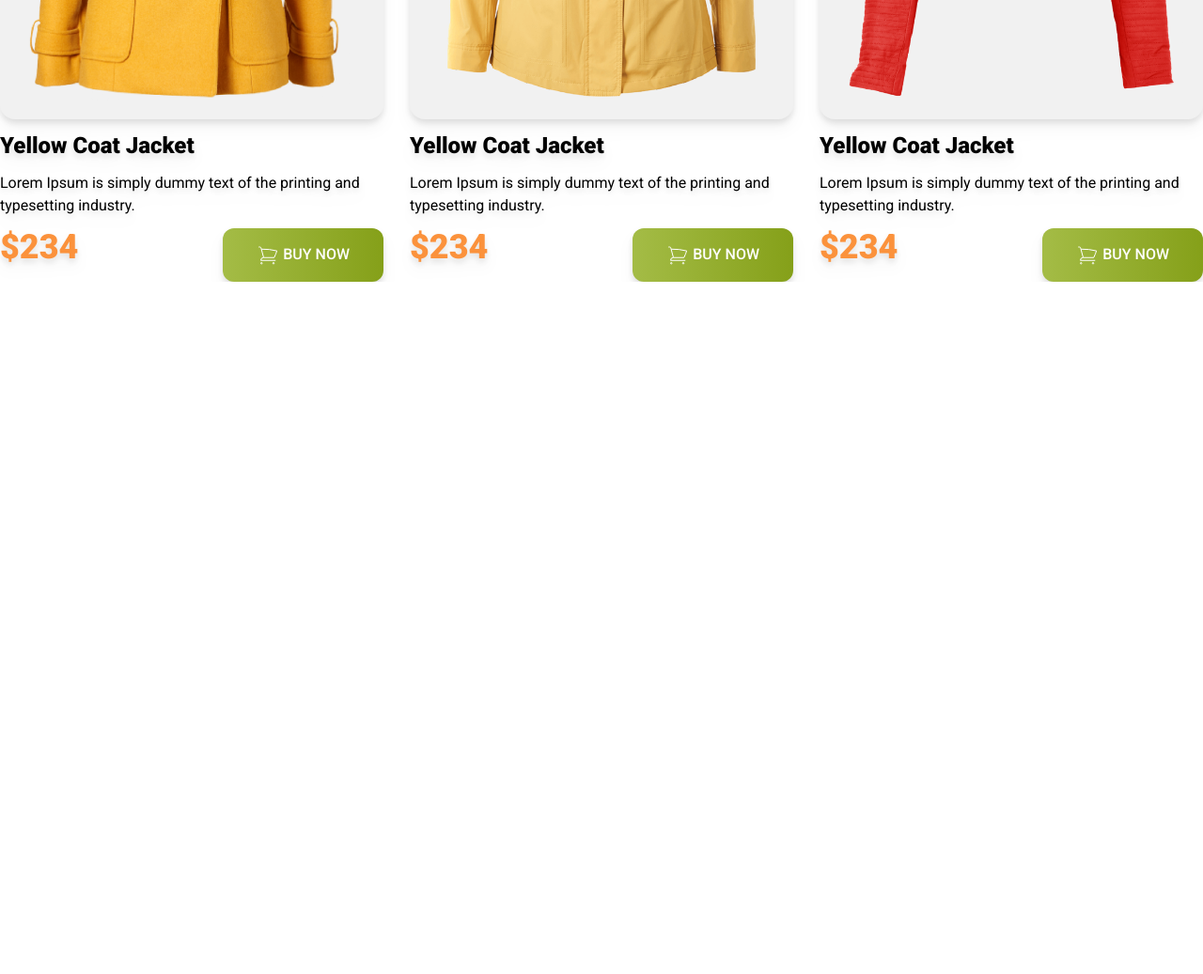
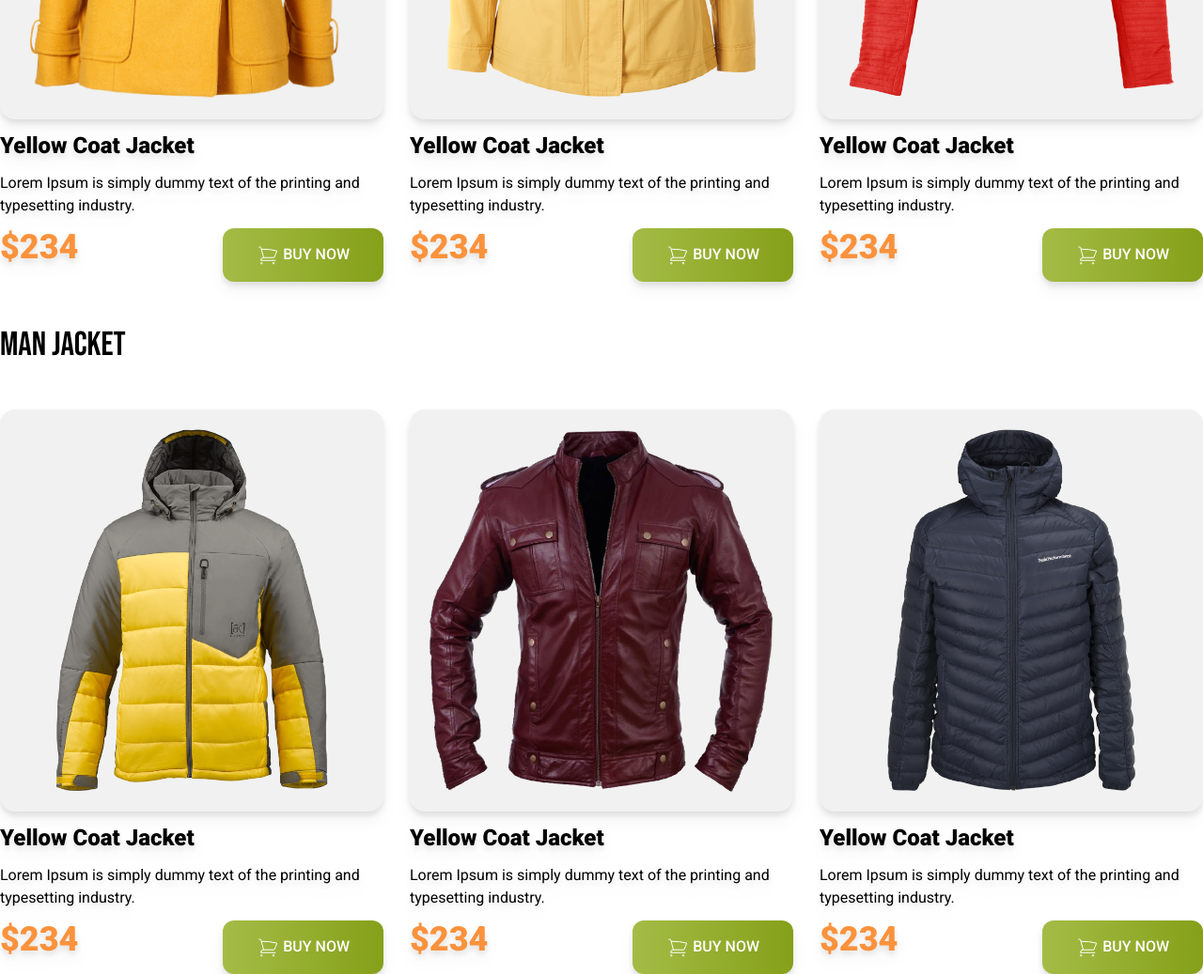
Before and after one commit to fuadhasan05/fashion-website, a plain HTML site: page index.html in a window 1280 px wide. Shown: the part 1178-2215 px from the top of the page at 94% size. Before the commit the page ends 1478 px from the top, so only its background shows below. Drawn offline with nearby package versions, Linux system fonts and the light colour scheme.

Commit message:
added man jacket section

```diff
--- a/index.html
+++ b/index.html
@@ -133,7 +133,81 @@
             </div>
         </div>
 
+ <!-- men jacket -->
+ <section class="py-12">
+    <h3 class="font-bebas text-4xl">Man Jacket </h3>
+</section>
+<!-- jacket container -->
+<div class="font-roboto grid grid-cols-1 md:grid-cols-2 lg:grid-cols-3 gap-7">
+    <!-- jacket-1 -->
+    <div class=" space-y-3 drop-shadow-lg">
+        <div class="bg-[#F1F1F1;] p-5 rounded-2xl">
+            <img src="images/jacket-4.png" alt="">
+        </div>
+        <h4 class=" text-2xl font-black"> Yellow Coat Jacket </h4>
+        <p class="text-base">
+            Lorem Ipsum is simply dummy text of the
+            printing and typesetting industry.
+        </p>
+        <div class="flex justify-between">
+            <h3 class="text-4xl font-black text-orange-400" >$234</h3>
+        <button class="px-9 py-4 rounded-xl text-white uppercase font-medium
+        bg-gradient-to-r from-[#A4BC46] to-[#85A019] ">
+            <svg xmlns="http://www.w3.org/2000/svg" fill="none" viewBox="0 0 24 24" strokeWidth={1.5}
+                stroke="currentColor" class="w-6 h-6 inline">
+                <path strokeLinecap="round" strokeLinejoin="round"
+                    d="M2.25 3h1.386c.51 0 .955.343 1.087.835l.383 1.437M7.5 14.25a3 3 0 00-3 3h15.75m-12.75-3h11.218c1.121-2.3 2.1-4.684 2.924-7.138a60.114 60.114 0 00-16.536-1.84M7.5 14.25L5.106 5.272M6 20.25a.75.75 0 11-1.5 0 .75.75 0 011.5 0zm12.75 0a.75.75 0 11-1.5 0 .75.75 0 011.5 0z" />
+            </svg>
+            Buy Now</button>
+        </div>
+    </div>
 
+    <!-- jacket-2 -->
+    <div class=" space-y-3 drop-shadow-lg">
+        <div class="bg-[#F1F1F1;] p-5 rounded-2xl">
+            <img src="images/jacket-5.png" alt="">
+        </div>
+        <h4 class=" text-2xl font-black"> Yellow Coat Jacket </h4>
+        <p class="text-base">
+            Lorem Ipsum is simply dummy text of the
+            printing and typesetting industry.
+        </p>
+        <div class="flex justify-between">
+            <h3 class="text-4xl font-black text-orange-400" >$234</h3>
+        <button class="px-9 py-4 rounded-xl text-white uppercase font-medium
+        bg-gradient-to-r from-[#A4BC46] to-[#85A019] ">
+            <svg xmlns="http://www.w3.org/2000/svg" fill="none" viewBox="0 0 24 24" strokeWidth={1.5}
+                stroke="currentColor" class="w-6 h-6 inline">
+                <path strokeLinecap="round" strokeLinejoin="round"
+                    d="M2.25 3h1.386c.51 0 .955.343 1.087.835l.383 1.437M7.5 14.25a3 3 0 00-3 3h15.75m-12.75-3h11.218c1.121-2.3 2.1-4.684 2.924-7.138a60.114 60.114 0 00-16.536-1.84M7.5 14.25L5.106 5.272M6 20.25a.75.75 0 11-1.5 0 .75.75 0 011.5 0zm12.75 0a.75.75 0 11-1.5 0 .75.75 0 011.5 0z" />
+            </svg>
+            Buy Now</button>
+        </div>
+    </div>
+
+    <!-- jacket-2 -->
+    <div class=" space-y-3 drop-shadow-lg">
+        <div class="bg-[#F1F1F1;] p-5 rounded-2xl">
+            <img src="images/jacket-6.png" alt="">
+        </div>
+        <h4 class=" text-2xl font-black"> Yellow Coat Jacket </h4>
+        <p class="text-base">
+            Lorem Ipsum is simply dummy text of the
+            printing and typesetting industry.
+        </p>
+        <div class="flex justify-between">
+            <h3 class="text-4xl font-black text-orange-400" >$234</h3>
+        <button class="px-9 py-4 rounded-xl text-white uppercase font-medium
+        bg-gradient-to-r from-[#A4BC46] to-[#85A019] ">
+            <svg xmlns="http://www.w3.org/2000/svg" fill="none" viewBox="0 0 24 24" strokeWidth={1.5}
+                stroke="currentColor" class="w-6 h-6 inline">
+                <path strokeLinecap="round" strokeLinejoin="round"
+                    d="M2.25 3h1.386c.51 0 .955.343 1.087.835l.383 1.437M7.5 14.25a3 3 0 00-3 3h15.75m-12.75-3h11.218c1.121-2.3 2.1-4.684 2.924-7.138a60.114 60.114 0 00-16.536-1.84M7.5 14.25L5.106 5.272M6 20.25a.75.75 0 11-1.5 0 .75.75 0 011.5 0zm12.75 0a.75.75 0 11-1.5 0 .75.75 0 011.5 0z" />
+            </svg>
+            Buy Now</button>
+        </div>
+    </div>
+</div>
 
     </main>
     <footer>
```
